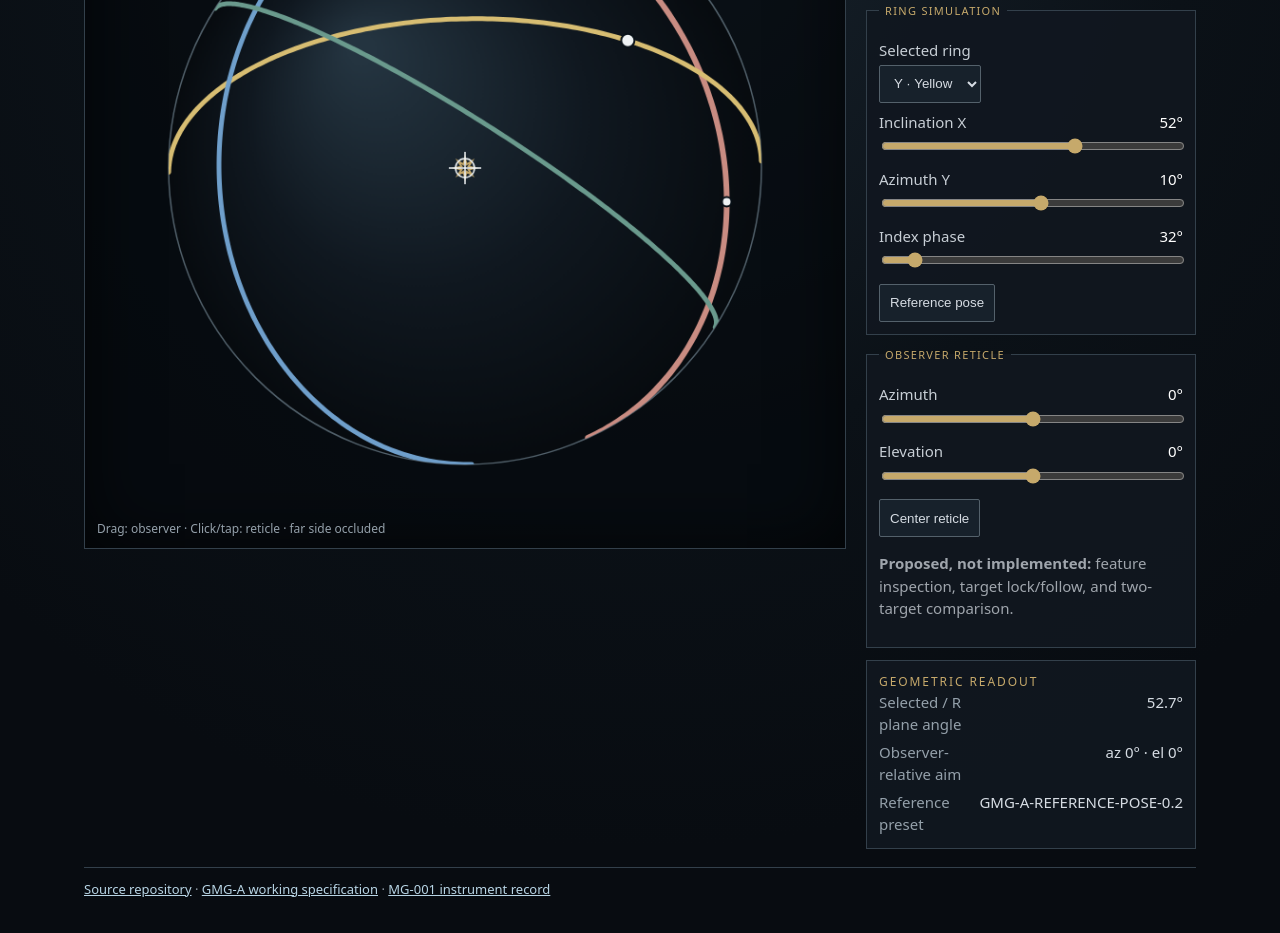
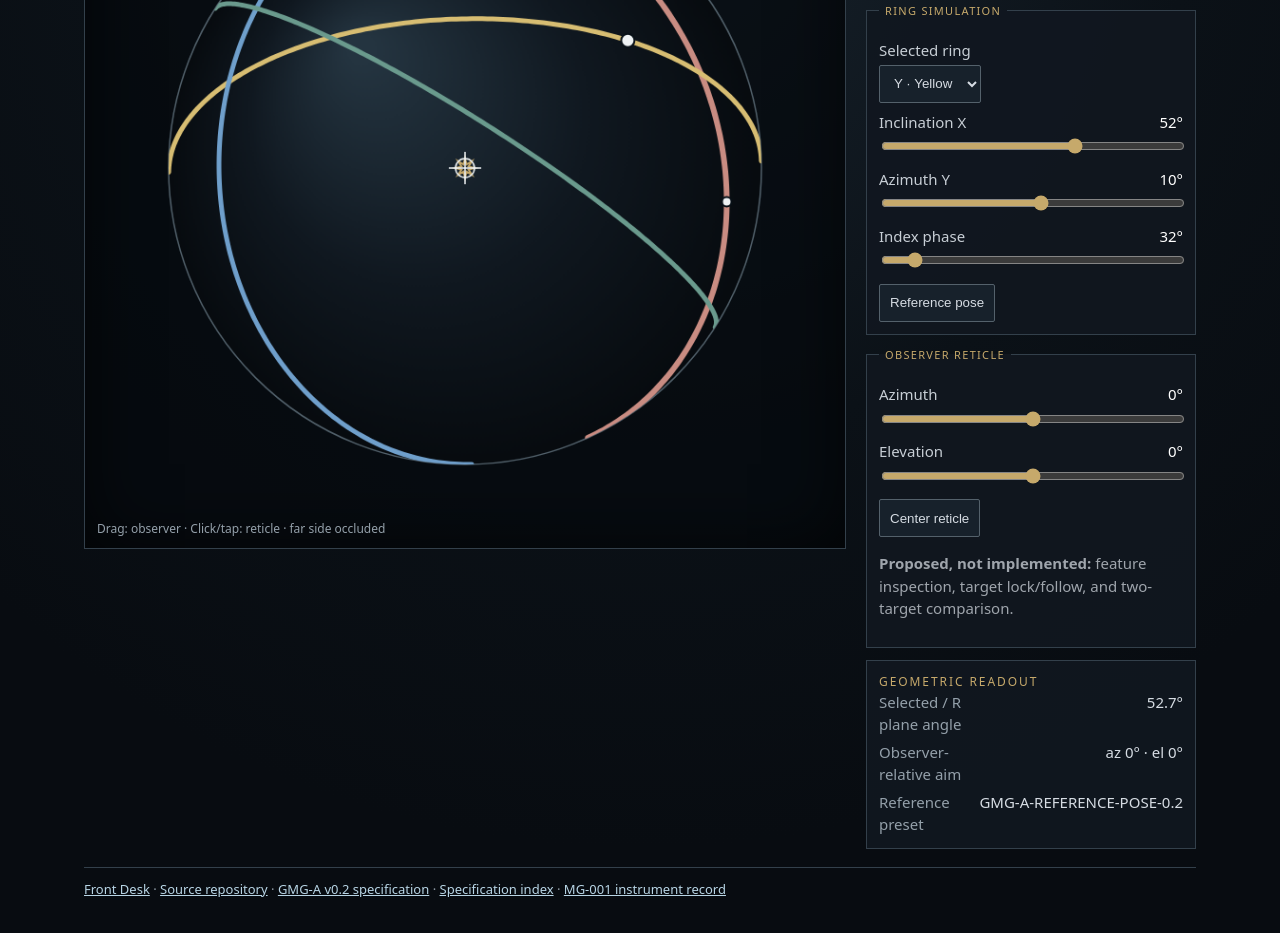
Before and after one commit to Ascendancy-Systems/meta-gauge, a website with bundled scripts: page index.html in a window 1280 px wide. Shown: the part 390-1323 px from the top of the page. Built offline with nearby package versions, Linux system fonts and the light colour scheme.

Commit message:
Connect the demonstrator, assessment record, and specification index

```diff
--- a/index.html
+++ b/index.html
@@ -75,7 +75,7 @@
         <section class="panel" aria-live="polite"><div class="eyebrow">Geometric readout</div><dl class="readout"><dt>Selected / R plane angle</dt><dd id="angle-readout">—</dd><dt>Observer-relative aim</dt><dd id="reticle-readout">—</dd><dt>Reference preset</dt><dd id="state-readout">—</dd></dl></section>
       </aside>
     </div>
-    <footer><a href="https://github.com/Ascendancy-Systems/meta-gauge">Source repository</a> · <a href="https://github.com/Ascendancy-Systems/meta-gauge/blob/main/specifications/GMG-A_spatial_perceptual_relational_specification_working_draft_v0.2.md">GMG-A working specification</a> · <a href="https://github.com/Ascendancy-Systems/.github/blob/main/profile/META-GAUGE.md">MG-001 instrument record</a></footer>
+    <footer><a href="https://ascendancy-systems.github.io/front-desk/">Front Desk</a> · <a href="https://github.com/Ascendancy-Systems/meta-gauge">Source repository</a> · <a href="https://github.com/Ascendancy-Systems/meta-gauge/blob/main/specifications/GMG-A_spatial_perceptual_relational_specification_working_draft_v0.2.md">GMG-A v0.2 specification</a> · <a href="https://github.com/Ascendancy-Systems/meta-gauge/tree/main/specifications">Specification index</a> · <a href="https://github.com/Ascendancy-Systems/.github/blob/main/profile/META-GAUGE.md">MG-001 instrument record</a></footer>
   </main>
   <script type="module" src="./src/app.mjs"></script>
 </body>
```
Also changed, not shown: .github/workflows/pages.yml, .github/workflows/verify.yml, README.md, specifications/README.md, 1 other file.
